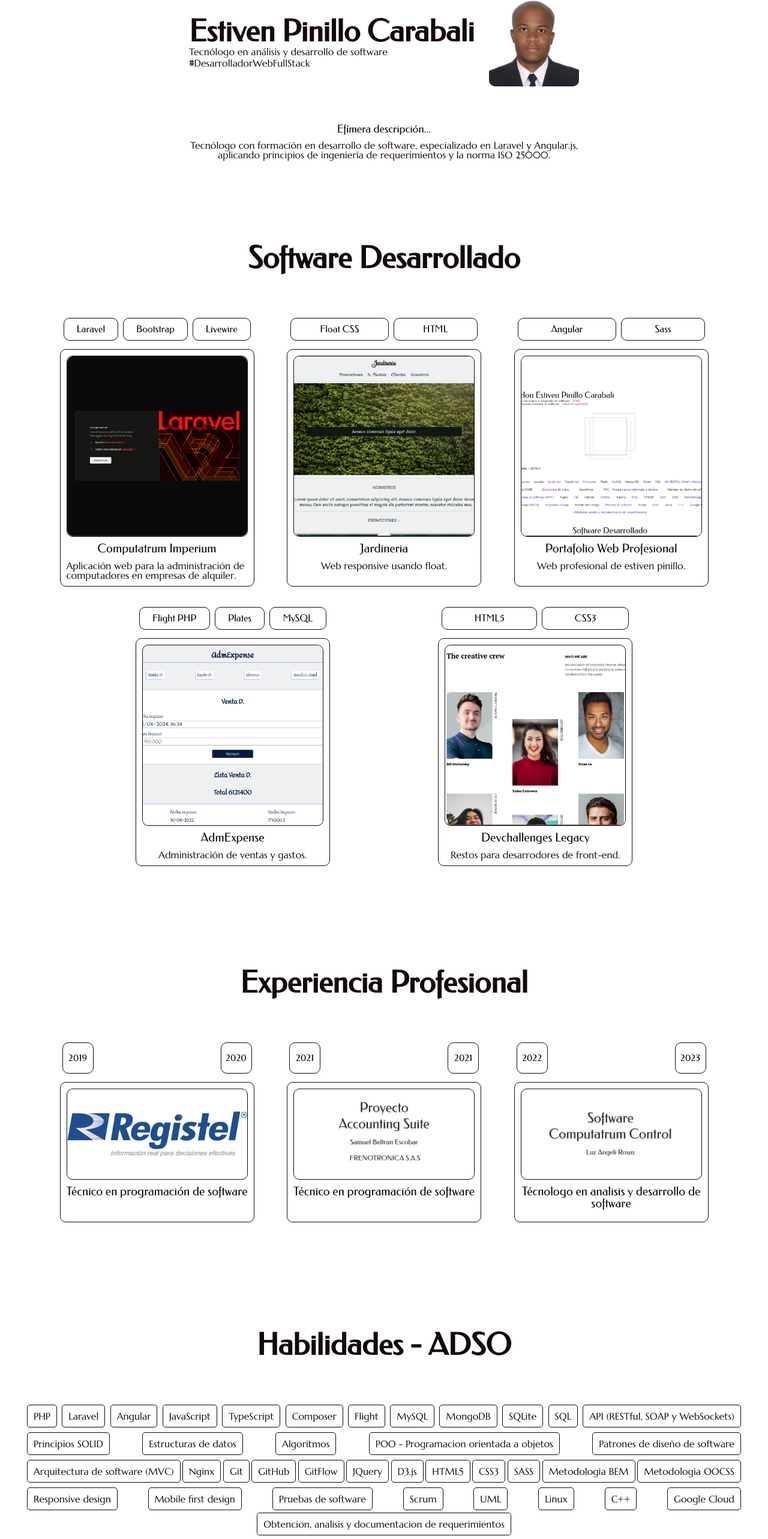
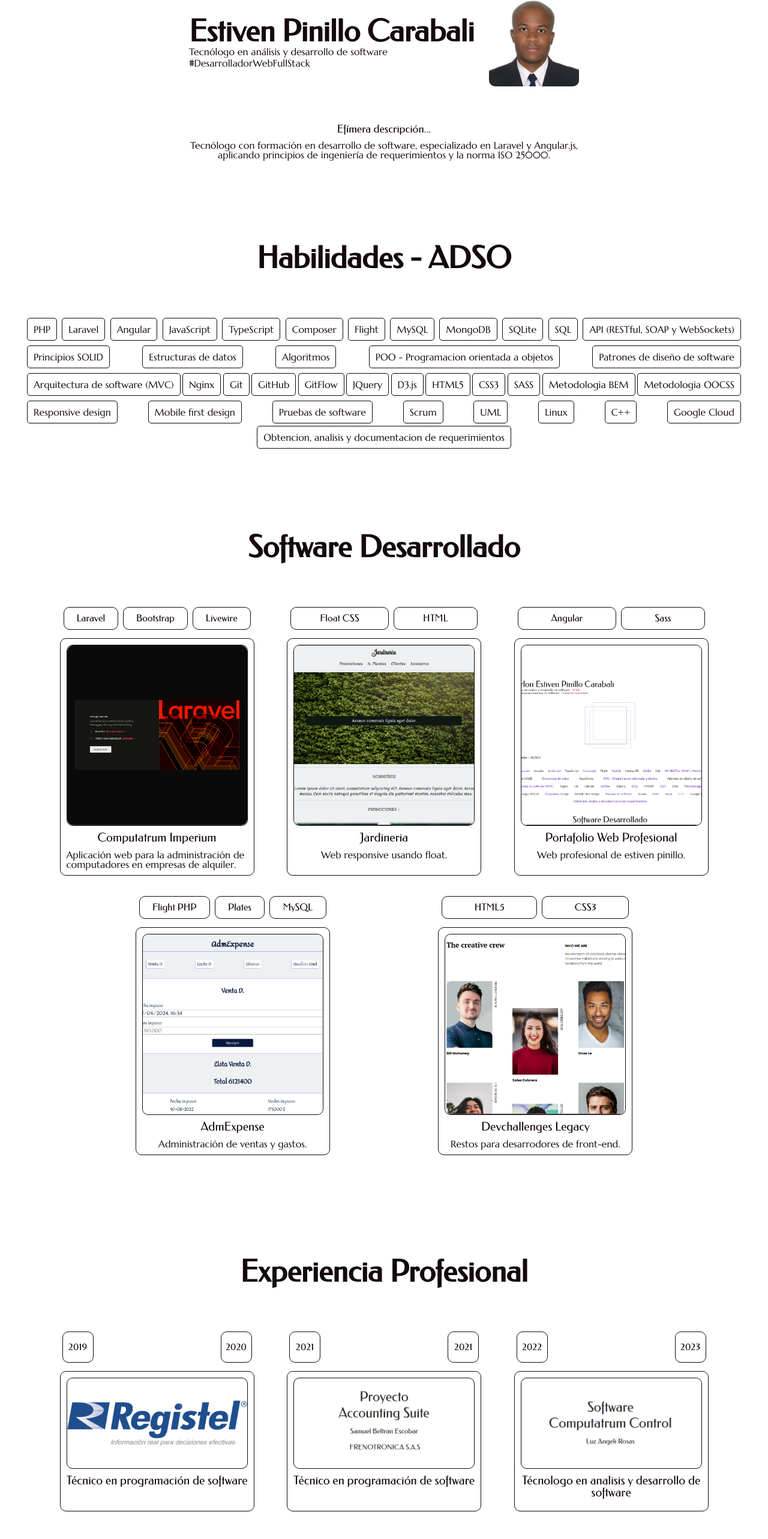
Before and after one commit to EstivenPinillo/estivenpinillo.dev, an Angular app: page / in a window 1280 px wide. Shown: the part 207-2773 px from the top of the page at 60% size. Built offline with nearby package versions, Linux system fonts and the light colour scheme.

Commit message:
feat: change the order of the skills section

```diff
--- a/src/app/app.component.html
+++ b/src/app/app.component.html
@@ -1,7 +1,7 @@
 <app-navbar></app-navbar>
 <app-perfil></app-perfil>
+<app-skills></app-skills>
 <!--<app-wave></app-wave>-->
 <app-software></app-software>
 <app-experience></app-experience>
-<app-skills></app-skills>
 <app-certificate></app-certificate>
```
